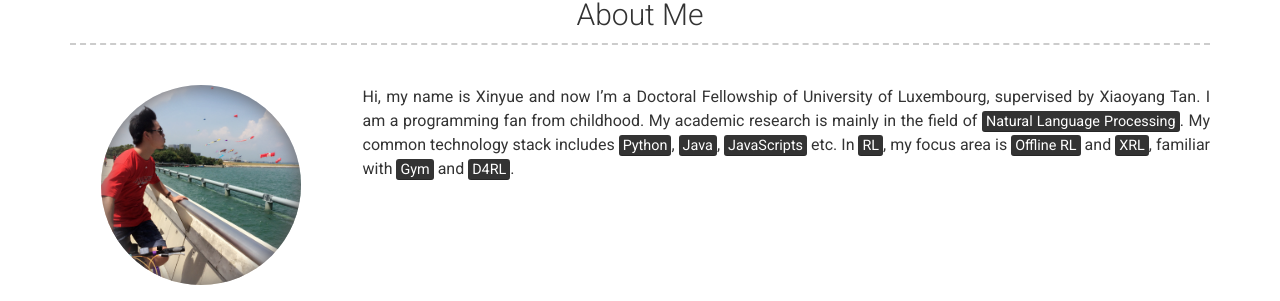
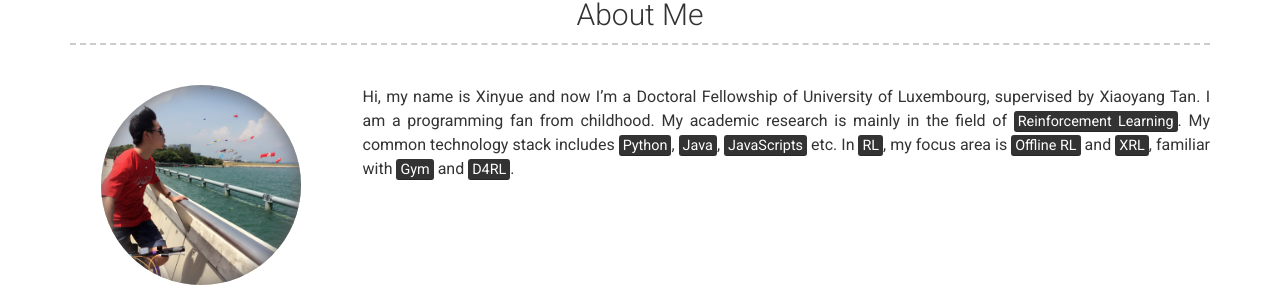
Before and after one commit to TebooNok/TebooNok.github.io, a Jekyll site: the page built from index.md, in a window 1280 px wide and 900 px high. Shown: the part 217-518 px from the top of the window. Built offline with Jekyll 4.4.1, drawn with Linux system fonts in a browser that asks for light colours; nearby versions of some CDN libraries.

Commit message:
Update _config.yml

```diff
--- a/_config.yml
+++ b/_config.yml
@@ -36,7 +36,7 @@ linkedin_username: 心悦-陈-598b20103
 # about_title: About Me (Use this to override about section title)
 about_profile_image: images/profile.jpg
 about_content: | # this will include new lines to allow paragraphs
-  Hi, my name is Xinyue and now I'm a Doctoral Fellowship of University of Luxembourg, supervised by Xiaoyang Tan. I am a programming fan from childhood. My academic research is mainly in the field of <mark>Natural Language Processing</mark>.
+  Hi, my name is Xinyue and now I'm a Doctoral Fellowship of University of Luxembourg, supervised by Xiaoyang Tan. I am a programming fan from childhood. My academic research is mainly in the field of <mark>Reinforcement Learning</mark>.
   My common technology stack includes <mark>Python</mark>, <mark>Java</mark>, <mark>JavaScripts</mark> etc.
   In <mark>RL</mark>, my focus area is <mark>Offline RL</mark> and <mark>XRL</mark>, familiar with <mark>Gym</mark> and <mark>D4RL</mark>.
 
```
